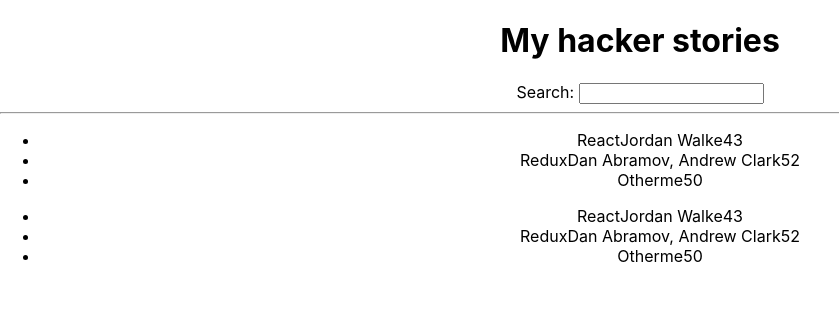
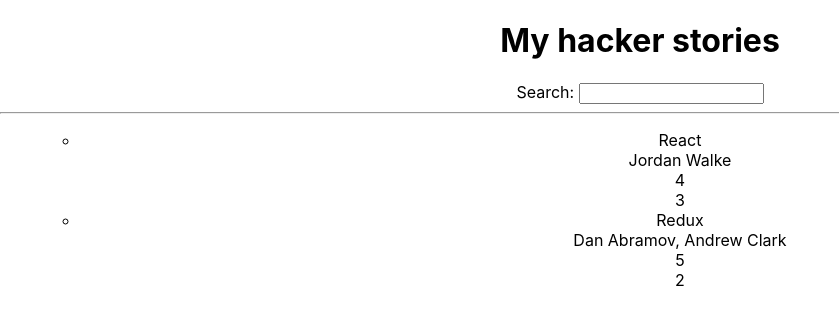
Before and after one commit to lkasdj02/theroadtoreactproj, a React (Create React App) app: page / in a window 1280 px wide. Shown: the top 324 px of the page, without its empty margins (0-839 px from the left). Built offline with nearby package versions, Linux system fonts and the light colour scheme.

Commit message:
finished with props chapter

```diff
--- a/src/App.js
+++ b/src/App.js
@@ -1,54 +1,39 @@
 import logo from "./logo.svg";
 import "./App.css";
 
-const list = [
-  {
-    title: "React",
-    url: "https://reactjs.org/",
-    author: "Jordan Walke",
-    num_comments: 3,
-    points: 4,
-    objectID: 0,
-  },
-  {
-    title: "Redux",
-    url: "https://redux.js.org/",
-    author: "Dan Abramov, Andrew Clark",
-    num_comments: 2,
-    points: 5,
-    objectID: 1,
-  },
-];
-
 const name = "react";
 
-function List() {
-  let myList = [
-    ...list,
-    {
-      title: "Other",
-      url: "https://other.org/",
-      author: "me",
-      num_comments: 0,
-      points: 5,
-      objectID: 2,
-    },
-  ];
-  console.log(list);
-  console.log(myList);
+function List(props) {
+  // let myList = [
+  //   ...list,
+  //   {
+  //     title: "Other",
+  //     url: "https://other.org/",
+  //     author: "me",
+  //     num_comments: 0,
+  //     points: 5,
+  //     objectID: 2,
+  //   },
+  // ];
   return (
     <ul>
-      {myList.map((item) => (
-        <li key={item?.objectID}>
-          <span>{item?.title}</span>
-          <span>{item?.author}</span>
-          <span>{item?.points}</span>
-          <span>{item?.num_comments}</span>
-        </li> // DO NOT USE THE INDEX OF THE MAP FUNCTION FOR THE KEY ATTRIBUTE.
+      {props.list.map((item) => (
+        <Item key={item.objectID} item={item} /> // DO NOT USE THE INDEX OF THE MAP FUNCTION FOR THE KEY ATTRIBUTE.
       ))}
     </ul>
   );
 }
+
+const Item = ({ item }) => (
+  <ul>
+    <li key={item?.objectID}>
+      <span>{item?.title}</span> <br />
+      <span>{item?.author}</span> <br />
+      <span>{item?.points}</span> <br />
+      <span>{item?.num_comments}</span>
+    </li>
+  </ul>
+);
 
 const Search = () => {
   // do something in between
@@ -63,19 +48,37 @@ const Search = () => {
   );
 };
 
-function App() {
+const App = () => {
   // let otherList = list.filter((item) => item.objectID !== 1); THESE ARE JUST CURIOSITIES
   // console.log(list);
   // console.log(otherList);
+  const stories = [
+    {
+      title: "React",
+      url: "https://reactjs.org/",
+      author: "Jordan Walke",
+      num_comments: 3,
+      points: 4,
+      objectID: 0,
+    },
+    {
+      title: "Redux",
+      url: "https://redux.js.org/",
+      author: "Dan Abramov, Andrew Clark",
+      num_comments: 2,
+      points: 5,
+      objectID: 1,
+    },
+  ];
+
   return (
     <div className="App">
       <h1>My hacker stories</h1>
       <Search />
       <hr />
-      <List />
-      <List />
+      <List list={stories} />
     </div>
   );
-}
+};
 
 export default App;
```
